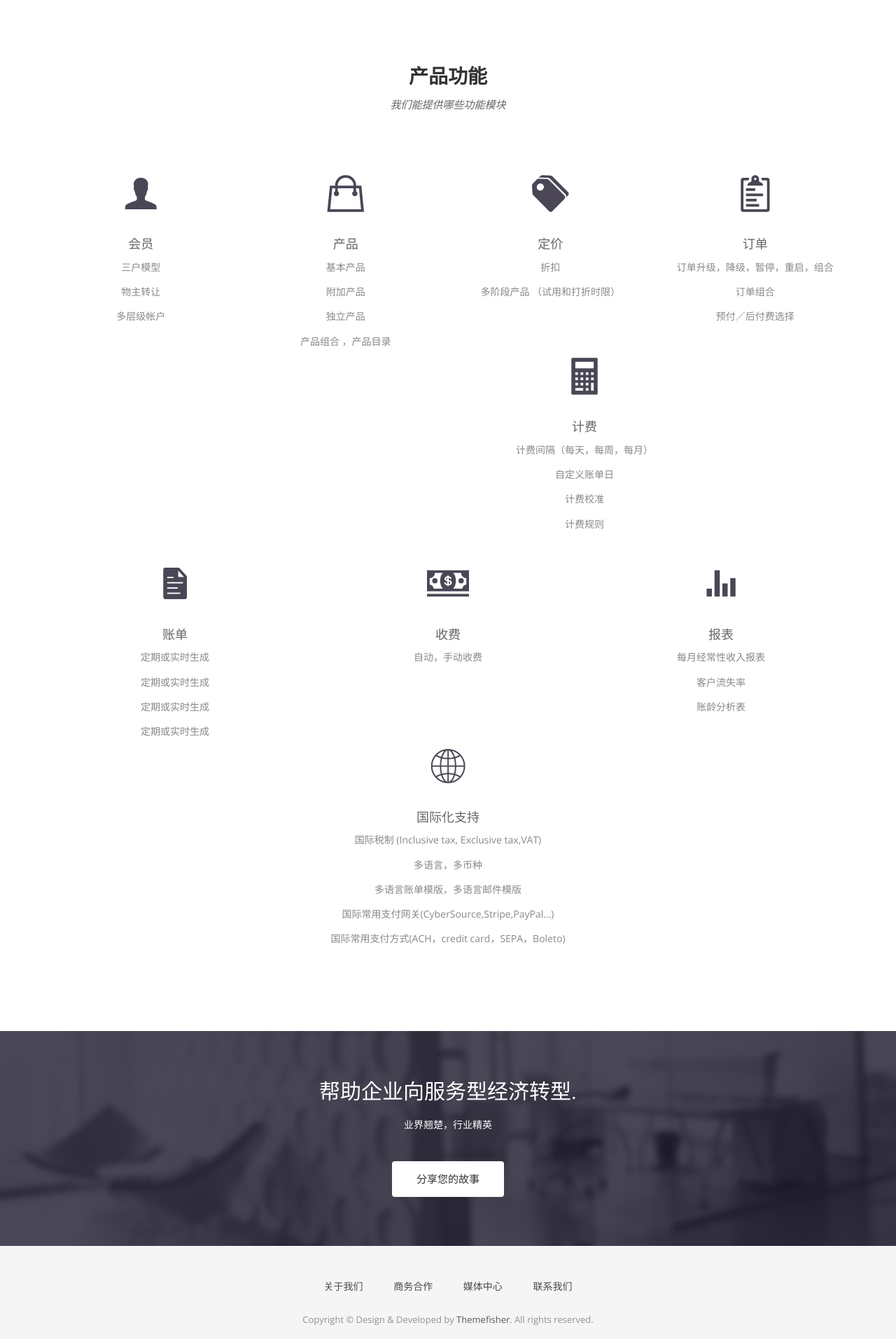
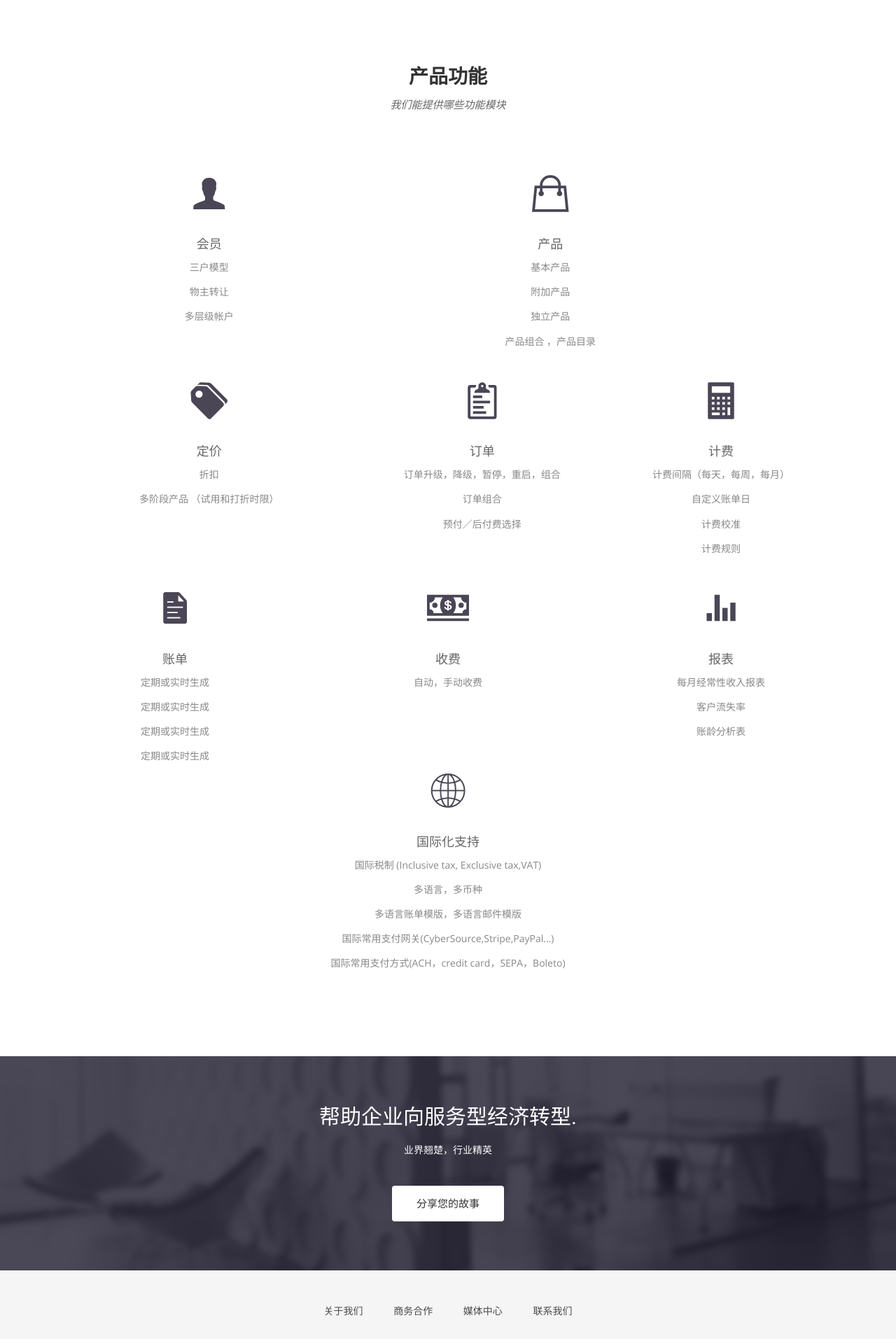
Before and after one commit to dreampivot/slipscloud.github.io, a Jekyll site: the page built from index.html, in a window 1280 px wide. Shown: the part 1611-3524 px from the top of the page at 70% size. Built offline with Jekyll 4.4.1, drawn with Linux system fonts in a browser that asks for light colours; nearby versions of some CDN libraries; some web fonts are replaced.

Commit message:
Update index.html

```diff
--- a/index.html
+++ b/index.html
@@ -61,7 +61,7 @@ permalink: /
       </div>
     </div>
     <div class="row ">
-      <div class="col-sm-3 col-md-3">
+      <div class="col-sm-5 col-md-5">
         <div class="service-item">
           <i class="icon ion-person"></i>
           <h4>会员</h4>
@@ -71,7 +71,7 @@ permalink: /
         </div>
       </div>
 
-      <div class="col-sm-3 col-md-3">
+      <div class="col-sm-5 col-md-5">
         <div class="service-item">
           <i class="icon ion-bag"></i>
           <h4>产品</h4>
@@ -82,7 +82,7 @@ permalink: /
 
         </div>
       </div>
-      <div class="col-sm-3 col-md-3">
+      <div class="col-sm-5 col-md-5">
         <div class="service-item">
           <i class="icon ion-pricetags"></i>
           <h4>定价</h4>
```
